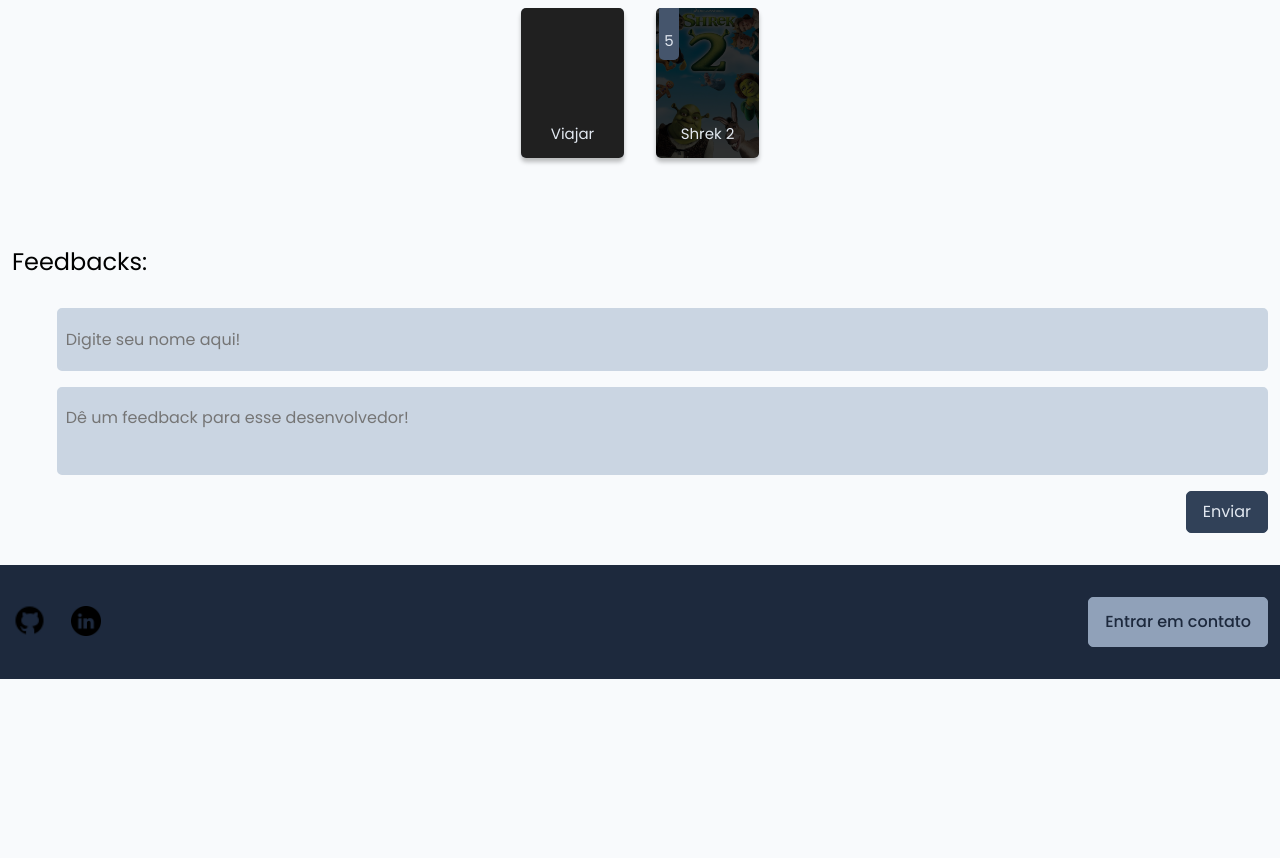
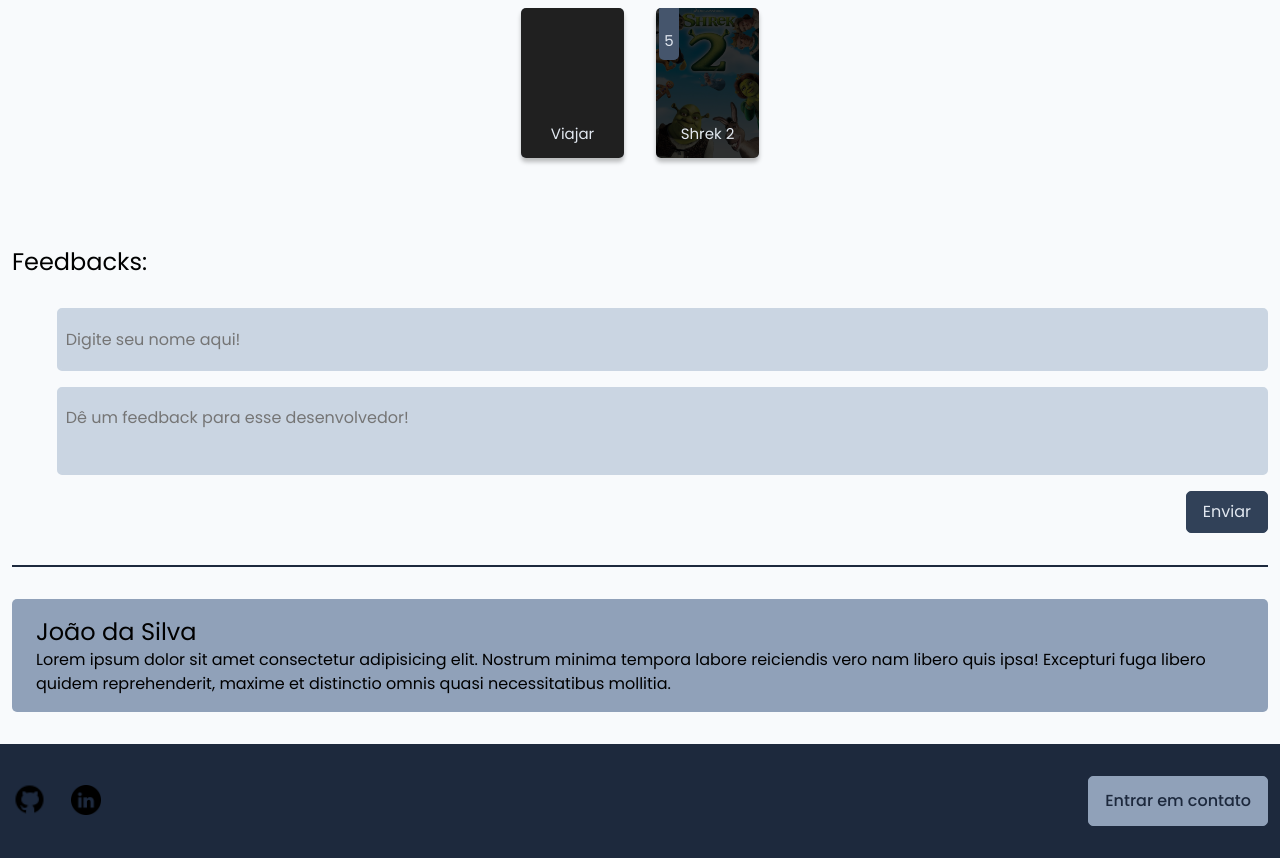
Before and after one commit to italo-ch/tarefa-js, a plain HTML site: page index.html in a window 1280 px wide. Shown: the part 703-1561 px from the top of the page. Before the commit the page ends 1382 px from the top, so only its background shows below. Drawn offline with Linux system fonts and the light colour scheme; grey boxes are pictures that could not be loaded.

Commit message:
adiciona estilos básicos

```diff
--- a/index.html
+++ b/index.html
@@ -5,6 +5,7 @@
     <meta name="viewport" content="width=device-width, initial-scale=1.0">
     <title>Italo Chiaradia</title>
     <link rel="stylesheet" href="/styles/main.css">
+    <script src="/app.js" defer></script>
 </head>
 <body>
     <header class="header">
@@ -109,14 +110,26 @@
         </section>
         <section class="feedback">
             <div class="container">
-                <h2 class="subtitle">Feedbacks: </h2>
-                <form>
-                    <input name="name" type="text" placeholder="Digite seu nome aqui!" class="input">
-                    <textarea name="feedback" placeholder="Dê um feedback para esse desenvolvedor!" class="input"></textarea>
-                    <input type="submit" value="Enviar" class="button">
-                </form>
+                <div>
+                    <h2 class="subtitle">Feedbacks: </h2>
+                    <form>
+                        <input name="name" type="text" placeholder="Digite seu nome aqui!" class="input" required>
+                        <textarea name="feedback" placeholder="Dê um feedback para esse desenvolvedor!" class="input" required></textarea>
+                        <input type="submit" value="Enviar" class="button">
+                    </form>
+                </div>
+                <div class="last-feedbacks first-feedback">
+                    <div class="feedback-card">
+                        <span class="name">João da Silva</span>
+                        <p class="comment">
+                            Lorem ipsum dolor sit amet consectetur adipisicing elit. Nostrum minima tempora labore reiciendis vero nam libero quis ipsa! Excepturi fuga libero quidem reprehenderit, maxime et distinctio omnis quasi necessitatibus mollitia.
+                        </p>
+                    </div>
+
+                </div>
             </div>
         </section>
+
     </main>
     <footer class="footer">
         <div class="footer-container container">
--- /dev/null
+++ b/styles/components/_feedback-card.css
@@ -0,0 +1,21 @@
+.feedback-card {
+    background: var(--color-slate-400);
+    padding: 1.6rem 2.4rem;
+    border-radius: 5px;
+}
+.first-feedback::before {
+    content: "";
+    display: block;
+    width: 100%;
+    height: 2px;
+    background-color: var(--color-slate-800);
+    margin: 3.2rem 0;
+}
+.name {
+    font-size: 2.4rem;
+    line-height: 3.3rem;
+}
+.comment {
+    font-size: 1.6rem;
+    line-height: 2.4rem;
+}
--- a/styles/main.css
+++ b/styles/main.css
@@ -8,4 +8,5 @@
 @import 'components/_footer.css';
 @import 'components/_button.css';
 @import 'components/_header.css';
+@import 'components/_feedback-card.css';
 @import 'components/_listings-card.css';
```
Also changed, not shown: app.js (added).
